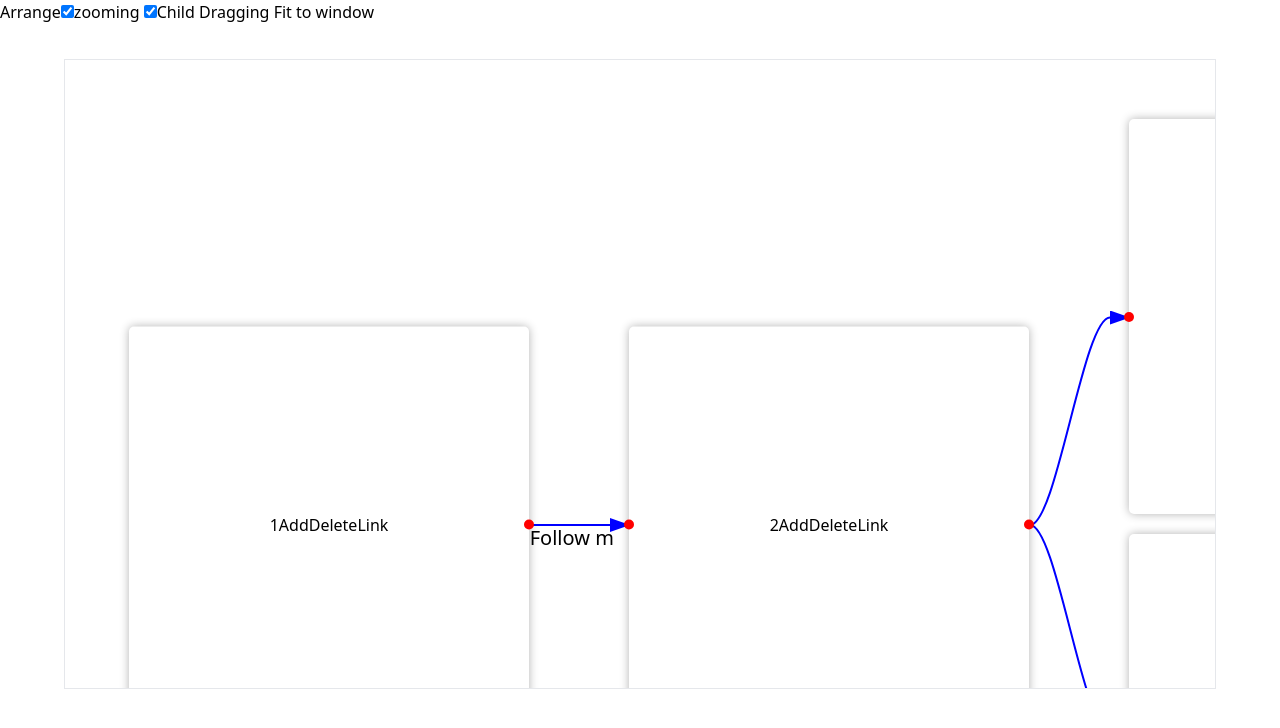
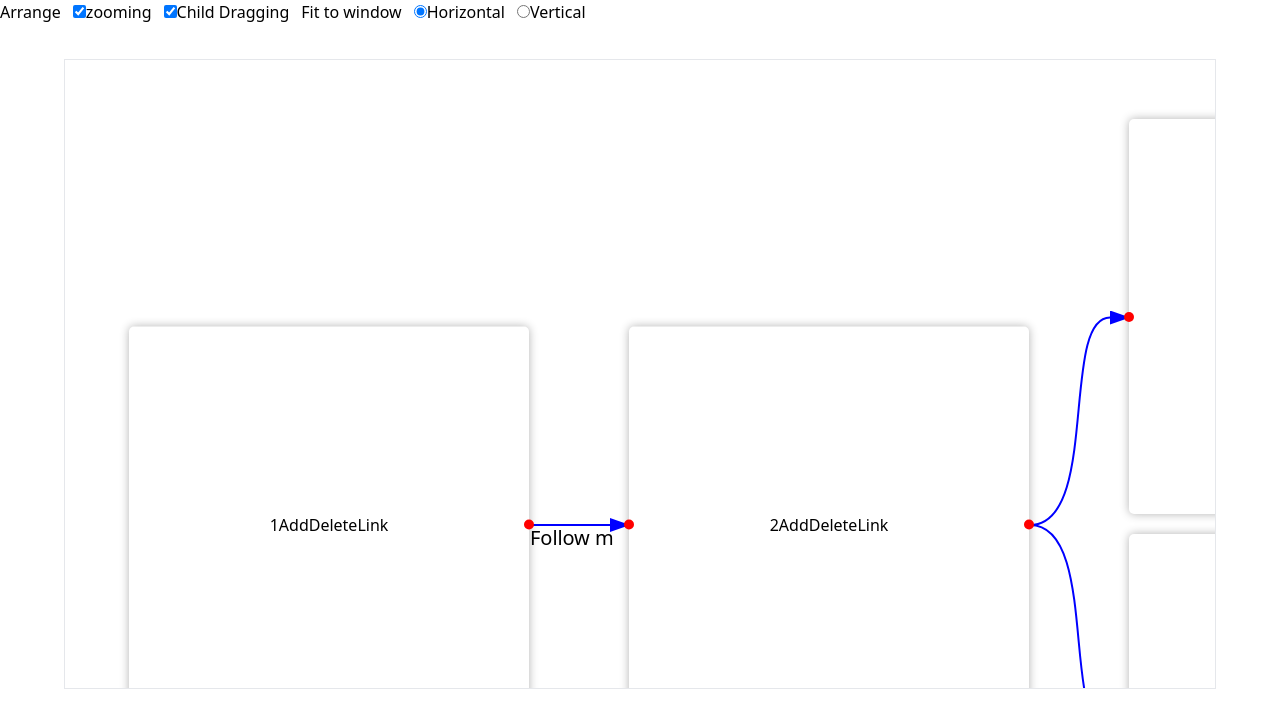
Before and after one commit to uiuniversal/ngu-flow, an Angular app: page / in a window 1280 px wide. Shown: the top 728 px of the page. Built offline with nearby package versions, Linux system fonts and the light colour scheme.

Commit message:
fix: vertical flow support

```diff
--- a/src/app/app.component.ts
+++ b/src/app/app.component.ts
@@ -1,6 +1,7 @@
 import { Component, ViewChild, inject } from '@angular/core';
 import { NgForOf } from '@angular/common';
 import { RouterOutlet } from '@angular/router';
+import { FormControl, ReactiveFormsModule } from '@angular/forms';
 import { FlowChildComponent } from './flow/flow-child.component';
 import { FlowComponent } from './flow/flow.component';
 import { FlowOptions } from './flow/flow-interface';
@@ -8,10 +9,16 @@ import { FlowOptions } from './flow/flow-interface';
 @Component({
   selector: 'app-root',
   standalone: true,
-  imports: [NgForOf, RouterOutlet, FlowComponent, FlowChildComponent],
+  imports: [
+    NgForOf,
+    RouterOutlet,
+    ReactiveFormsModule,
+    FlowComponent,
+    FlowChildComponent,
+  ],
   template: `
+    <div class="flex items-center gap-3">
       <button (click)="trigger()">Arrange</button>
-
       <label for="zoomingId">
         <input
           id="zoomingId"
@@ -29,6 +36,26 @@ import { FlowOptions } from './flow/flow-interface';
         />Child Dragging
       </label>
       <button (click)="fitToWindow()">Fit to window</button>
+
+      <!-- radio group for horizontal or vertical -->
+      <label for="direction">
+        <input
+          id="direction"
+          type="radio"
+          [value]="'horizontal'"
+          [formControl]="direction"
+        />Horizontal
+      </label>
+      <label for="direction1">
+        <input
+          id="direction1"
+          type="radio"
+          [value]="'vertical'"
+          [formControl]="direction"
+        />Vertical
+      </label>
+    </div>
+
     <div class="flex items-center justify-center h-[700px]">
       <app-flow class="max-w-[90%] max-h-[90%] border">
         <div
@@ -83,6 +110,7 @@ export class AppComponent {
   list: FlowOptions[] = [];
   zooming = true;
   childDragging = true;
+  direction = new FormControl<'horizontal' | 'vertical'>('horizontal');
   linkingFrom: number | null = null; // Store the index of the node that we start linking from
   @ViewChild(FlowComponent) flowComponent: FlowComponent;
 
--- a/src/app/flow/arrangements.ts
+++ b/src/app/flow/arrangements.ts
@@ -13,55 +13,22 @@ export class Arrangements {
   public autoArrange(): Map<string, FlowOptions> {
     const newItems = new Map<string, FlowOptions>();
     let currentX = 0;
+    let currentY = 0;
 
-    if (this.direction === 'horizontal') {
-      // Start by positioning the base nodes
-      const baseNodes = this.list.filter(
-        (node) => node.position.deps.length === 0
-      );
+    // Handle both horizontal and vertical directions
+    const baseNodes = this.list.filter(
+      (node) => node.position.deps.length === 0
+    );
 
-      let level = 0;
-
-      for (const baseNode of baseNodes) {
-        const consumedHeight = this.positionDependents(
-          baseNode,
-          0,
-          0,
-          newItems
-        );
-        // const centerY = consumedHeight / 2;
-        // newItems.set(baseNode.position.id, {
-        //   ...baseNode.position,
-        //   x: currentX,
-        //   y: centerY - baseNode.elRect.height / 2,
-        // });
+    for (const baseNode of baseNodes) {
+      if (this.direction === 'horizontal') {
+        this.positionDependents(baseNode, currentX, 0, newItems);
         currentX += baseNode.elRect.width + this.horizontalPadding;
+      } else {
+        // Vertical arrangement
+        this.positionDependents(baseNode, 0, currentY, newItems);
+        currentY += baseNode.elRect.height + this.horizontalPadding;
       }
-    } else {
-      // direction === 'vertical'
-      // let currentY = 0;
-      // for (const level in levelsMap) {
-      //   const itemsInLevel = levelsMap[level];
-      //   let currentX = 0;
-      //   // Sort items within the level by their current x position
-      //   itemsInLevel.sort((a, b) => a.position.x - b.position.x);
-      //   for (const node of itemsInLevel) {
-      //     const newNode: FlowOptions = {
-      //       ...node.position,
-      //       x: currentX,
-      //       y: currentY,
-      //     };
-      //     currentX += node.elRect.width + this.horizontalPadding;
-      //     newItems.set(node.position.id, newNode);
-      //   }
-      //   const maxHeightItem = itemsInLevel.reduce((max, item) => {
-      //     return item.elRect.height > max.elRect.height ? item : max;
-      //   }, itemsInLevel[0]);
-      //   currentY +=
-      //     maxHeightItem.elRect.height +
-      //     this.verticalPadding +
-      //     this.groupPadding;
-      // }
     }
 
     return newItems;
@@ -77,14 +44,17 @@ export class Arrangements {
       gp: -this.groupPadding * 2,
       maxDepLength: 0,
     }
-  ): { consumedHeight: number; dep: boolean } {
+  ): { consumedSpace: number; dep: boolean } {
     const dependents = this.list.filter((child) =>
       child.position.deps.includes(baseNode.position.id)
     );
 
+    const isV = this.direction === 'vertical';
+
     let startY = baseY;
-    let newX = baseX + baseNode.elRect.width + this.horizontalPadding;
-    const height = baseNode.elRect.height;
+    const { width: w, height: h } = baseNode.elRect;
+    let newX = baseX + (isV ? h : w) + this.horizontalPadding;
+    const height = isV ? w : h;
 
     const childC: { first: boolean; gp: number; maxDepLength: number } = {
       first: true,
@@ -95,7 +65,7 @@ export class Arrangements {
       const depLast = i === dependents.length - 1;
       childC.first = i === 0;
       const dependent = dependents[i];
-      const { consumedHeight, dep } = this.positionDependents(
+      const { consumedSpace, dep } = this.positionDependents(
         dependent,
         newX,
         startY,
@@ -109,7 +79,7 @@ export class Arrangements {
         startY += this.groupPadding;
         config.gp += this.groupPadding;
       }
-      startY += consumedHeight + (!depLast ? this.verticalPadding : 0);
+      startY += consumedSpace + (!depLast ? this.verticalPadding : 0);
     }
 
     // baseY += childC.gp;
@@ -118,12 +88,12 @@ export class Arrangements {
     let y = 0;
     if (dependents.length > 1) {
       // find the first and last dependent and there y position
-      const firstDep = dependents[0];
-      const lastDep = dependents[dependents.length - 1];
-      const firstDepY = newItems.get(firstDep.position.id)!.y;
-      const lastDepY = newItems.get(lastDep.position.id)!.y;
+      const firstDepId = dependents[0].position.id;
+      const lastDepId = dependents[dependents.length - 1].position.id;
+      const firstDep = newItems.get(firstDepId)!;
+      const lastDep = newItems.get(lastDepId)!;
       // find the center of the first and last dependent
-      y = (firstDepY + lastDepY) / 2;
+      y = (isV ? firstDep.x + lastDep.x : firstDep.y + lastDep.y) / 2;
     } else {
       y = baseY + (dependents.length ? (startY - baseY) / 2 - height / 2 : 0);
 
@@ -136,13 +106,13 @@ export class Arrangements {
     }
     newItems.set(baseNode.position.id, {
       ...baseNode.position,
-      x: baseX,
-      y: y,
+      x: isV ? y : baseX,
+      y: isV ? baseX : y,
     });
     // add groupPadding if there are more than one dependency
     const groupPad =
       dependents.length > 1 ? this.groupPadding - this.verticalPadding : 0;
-    const consumedHeight = startY + (dependents.length ? 0 : height) + groupPad;
-    return { consumedHeight, dep: dependents.length > 0 };
+    const consumedSpace = startY + (dependents.length ? 0 : height) + groupPad;
+    return { consumedSpace, dep: dependents.length > 0 };
   }
 }
--- a/src/app/flow/connections.ts
+++ b/src/app/flow/connections.ts
@@ -10,7 +10,10 @@ export class Connections {
   // value = index of the closest dot
   closestDots = new Map<string, number>();
 
-  constructor(private list: ChildInfo[]) {
+  constructor(
+    private list: ChildInfo[],
+    private direction: 'horizontal' | 'vertical' = 'horizontal'
+  ) {
     this.setReverseDepsMap(list.map((x) => x.position));
     // console.count('Connections');
   }
@@ -77,6 +80,7 @@ export class Connections {
     // sides dot index order: [top, right, bottom, left]
     const thresholdDistance = 10; // Example distance threshold. Adjust as needed.
     let swapped = false;
+    const isV = this.direction === 'vertical';
     // correct the parent based on the deps
     if (!child.position.deps.includes(parent.position.id)) {
       const _t = child;
@@ -91,10 +95,17 @@ export class Connections {
       const { x, y } = child.position;
       const { x: px, y: py } = parent.position;
 
-      if (x + width < px) return 'left';
-      if (x - width > px) return 'right';
-      if (y + height < py) return 'top';
-      if (y - height > py) return 'bottom';
+      if (!isV) {
+        if (x + width < px) return 'left';
+        if (x - width > px) return 'right';
+        if (y + height < py) return 'top';
+        if (y - height > py) return 'bottom';
+      } else {
+        if (y + height < py) return 'top';
+        if (y - height > py) return 'bottom';
+        if (x + width < px) return 'left';
+        if (x - width > px) return 'right';
+      }
       return 'right';
     })();
 
--- a/src/app/flow/flow.component.ts
+++ b/src/app/flow/flow.component.ts
@@ -24,44 +24,8 @@ import { FitToWindow } from './fit-to-window';
   imports: [NgForOf, FlowChildComponent],
   providers: [FlowService],
   selector: 'app-flow',
-  template: ` <!-- <svg class="flow-pattern">
-      <pattern
-        id="pattern-1undefined"
-        x="7.085546445278233"
-        y="-1.3184974288563538"
-        width="16.772199608271144"
-        height="16.772199608271144"
-        patternUnits="userSpaceOnUse"
-        patternTransform="translate(-0.5241312377584733,-0.5241312377584733)"
-      >
-        <circle
-          cx="0.5241312377584733"
-          cy="0.5241312377584733"
-          r="0.5241312377584733"
-          fill="#aaa"
-        ></circle>
-      </pattern>
-      <rect
-        x="0"
-        y="0"
-        width="100%"
-        height="100%"
-        fill="url(#pattern-1undefined)"
-      ></rect>
-    </svg> -->
-    <div class="zoom-container" #zoomContainer>
+  template: ` <div class="zoom-container" #zoomContainer>
     <svg #svg>
-        <!-- <defs>
-          <marker
-            id="arrowhead"
-            viewBox="-10 -10 20 20"
-            refX="0"
-            refY="0"
-            orient="auto"
-          >
-            <polygon points="-6.75,-6.75 0,0 -6.75,6.75"></polygon>
-          </marker>
-        </defs> -->
       <defs>
         <marker
           id="arrowhead"
@@ -242,7 +206,7 @@ export class FlowComponent
     event.preventDefault();
     const scaleDirection = event.deltaY < 0 ? 1 : -1;
     // if it is zoom out and the scale is less than 0.2, then return
-    if (scaleDirection === -1 && this.flow.scale < 0.2) return;
+    if (scaleDirection === -1 && this.flow.scale < 0.1) return;
 
     this.setZoom1(event.clientX, event.clientY, scaleDirection);
   };
@@ -486,7 +450,7 @@ export class FlowComponent
     // Handle reverse dependencies
     // this.closestDots.clear();
     // this.reverseDepsMap.clear();
-    this.flow.connections = new Connections(this.list);
+    this.flow.connections = new Connections(this.list, this.flow.direction);
 
     // Calculate new arrows
     this.flow.arrows.forEach((arrow) => {
@@ -506,9 +470,7 @@ export class FlowComponent
         // const endDotIndex = toClosestDots[0] || 0;
         // console.log('startDotIndex', startDotIndex, endDotIndex);
 
-        let startDot: FlowOptions = undefined as any;
-        let endDot: FlowOptions = undefined as any;
-        startDot = this.getDotByIndex(
+        const startDot = this.getDotByIndex(
           childObj,
           fromItem.position,
           startDotIndex,
@@ -516,7 +478,7 @@ export class FlowComponent
           this.flow.panX,
           this.flow.panY
         );
-        endDot = this.getDotByIndex(
+        const endDot = this.getDotByIndex(
           childObj,
           toItem.position,
           endDotIndex,
@@ -564,7 +526,7 @@ export class FlowComponent
     scale: number,
     panX: number,
     panY: number
-  ) {
+  ): DotOptions {
     const child = childObj[item.id];
     const childDots = child.dots as DOMRect[];
     // console.log('childDots', childDots, dotIndex, item.id);
@@ -595,3 +557,14 @@ export class FlowComponent
     this.el.nativeElement.removeEventListener('wheel', this.zoomHandle);
   }
 }
+
+export interface DotOptions extends FlowOptions {
+  /**
+   * The index of the dot
+   * top = 0
+   * right = 1
+   * bottom = 2
+   * left = 3
+   */
+  dotIndex: number;
+}
--- a/src/app/flow/svg.ts
+++ b/src/app/flow/svg.ts
@@ -1,7 +1,13 @@
 import { FlowOptions } from './flow-interface';
+import { DotOptions } from './flow.component';
 
 export class SvgHandler {
   arrowSize = 20;
+
+  // 'controlPointDistance' is a new property to be defined. It determines how 'curvy' the path should be.
+  // Adjust this value to increase or decrease the curvature of the Bezier path.
+  controlPointDistance = 50; // Example value, adjust as needed
+
   bezierPath(start: FlowOptions, end: FlowOptions) {
     let { x: startX, y: startY } = start;
     const dx = end.x - start.x;
@@ -50,7 +56,7 @@ export class SvgHandler {
     return `M${start.x} ${start.y} L${midX} ${start.y} L${midX} ${end.y} L${end.x} ${end.y}`;
   }
 
-  blendCorners(start: FlowOptions, end: FlowOptions): string {
+  blendCorners1(start: FlowOptions, end: FlowOptions): string {
     // include the arrow size
     let { x: startX, y: startY } = start;
     let { x: endX, y: endY } = end;
@@ -62,4 +68,71 @@ export class SvgHandler {
     // Create the path using the cubic Bezier curve
     return `M${startX} ${startY} C${cp1.x} ${cp1.y} ${cp2.x} ${cp2.y} ${endX} ${endY}`;
   }
+
+  blendCorners(start: DotOptions, end: DotOptions): string {
+    let { x: startX, y: startY, dotIndex: startDotIndex } = start;
+    let { x: endX, y: endY, dotIndex: endDotIndex } = end;
+
+    // Determine the direction from the dotIndex and adjust the start and end points
+    let startAdjustment = this.getDirectionAdjustment(startDotIndex);
+    let endAdjustment = this.getDirectionAdjustment(endDotIndex);
+
+    startX += startAdjustment.x;
+    startY += startAdjustment.y;
+    endX += endAdjustment.x;
+    endY += endAdjustment.y;
+
+    // Calculate control points based on the directionality
+    let cp1 = {
+      x: startX + startAdjustment.cpX,
+      y: startY + startAdjustment.cpY,
+    };
+    let cp2 = { x: endX + endAdjustment.cpX, y: endY + endAdjustment.cpY };
+
+    // Create the path using the cubic Bezier curve
+    const path = `M${startX - startAdjustment.x} ${
+      startY - startAdjustment.y
+    } C${cp1.x} ${cp1.y} ${cp2.x} ${cp2.y} ${endX} ${endY}`;
+    return path;
+  }
+
+  getDirectionAdjustment(dotIndex: number): {
+    x: number;
+    y: number;
+    cpX: number;
+    cpY: number;
+  } {
+    switch (dotIndex) {
+      case 0: // top
+        return {
+          x: 0,
+          y: -this.arrowSize,
+          cpX: 0,
+          cpY: -this.controlPointDistance,
+        };
+      case 1: // right
+        return {
+          x: this.arrowSize,
+          y: 0,
+          cpX: this.controlPointDistance,
+          cpY: 0,
+        };
+      case 2: // bottom
+        return {
+          x: 0,
+          y: this.arrowSize,
+          cpX: 0,
+          cpY: this.controlPointDistance,
+        };
+      case 3: // left
+        return {
+          x: -this.arrowSize,
+          y: 0,
+          cpX: -this.controlPointDistance,
+          cpY: 0,
+        };
+      default:
+        return { x: 0, y: 0, cpX: 0, cpY: 0 };
+    }
+  }
 }
```
Lines whose indentation alone changed are shown as unchanged.
